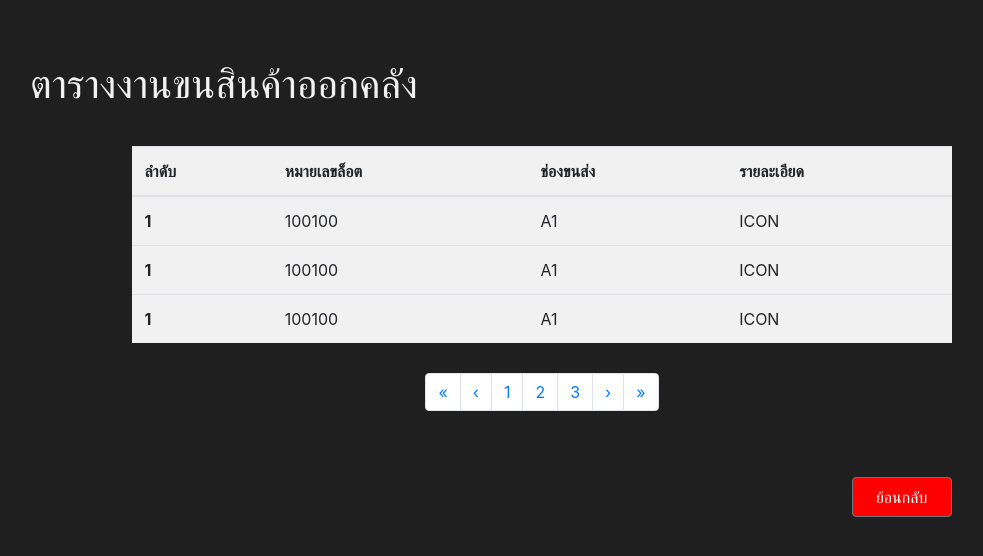
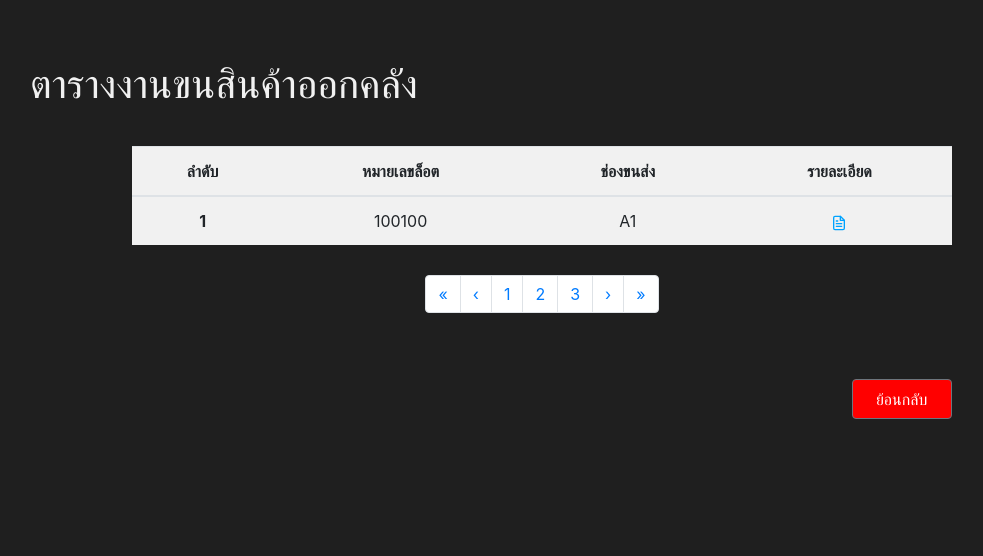
Before and after one commit to pounder-er/Pro-SE, a React (Create React App) app in the folder my-app/: page /Export in a window 1280 px wide. Shown: the top 556 px of the page, without its empty margins (98-1081 px from the left). Built offline with nearby package versions, Linux system fonts and the light colour scheme.

Commit message:
เพิ่มลิ้งค์หน้า กับการรับ Text
เพิ่มลิงค์หน้า ImportTable ExportTable

```diff
--- a/my-app/package.json
+++ b/my-app/package.json
@@ -10,7 +10,7 @@
     "bootstrap": "^4.6.0",
     "react": "^17.0.1",
     "react-dom": "^17.0.1",
-    "react-icons": "^4.1.0",
+    "react-icons": "^4.2.0",
     "react-pro-sidebar": "^0.5.0",
     "react-router-dom": "^5.2.0",
     "react-scripts": "4.0.2",
--- a/my-app/src/App.js
+++ b/my-app/src/App.js
@@ -3,6 +3,8 @@ import Main from './User/Stocking/Main'
 import Stock from './User/Stocking/Stock'
 import Import from './User/Stocking/Import'
 import Export from './User/Stocking/Export'
+import ImportTable from './User/Stocking/ImportTable'
+import ExportTable from './User/Stocking/ExportTable'
 
 import {BrowserRouter, Router, Route, Link, Redirect, Switch} from 'react-router-dom'
 
@@ -14,16 +16,11 @@ function App() {
         <Route exact path = '/' component = {Main}></Route>
         <Route path = '/Stock' component = {Stock}></Route>
         <Route path = '/Import' component = {Import}></Route>
+        <Route path = '/ImportTable' component = {ImportTable}></Route>
         <Route path = '/Export' component = {Export}></Route>
+        <Route path = '/ExportTable' component = {ExportTable}></Route>
 
       </Switch>
-
-      {/* <Route exact path = '/' component = {Main}></Route>
-      <Route path = '/Stock' component = {Stock}></Route>
-      <Route path = '/Import' component = {Import}></Route>
-      <Route path = '/Export' component = {Export}></Route> */}
-
-     {/* Route use navigate to other page */}
 
     </div>
   );
--- a/my-app/src/User/Stocking/Export.js
+++ b/my-app/src/User/Stocking/Export.js
@@ -17,12 +17,19 @@ import {
 import 'bootstrap/dist/css/bootstrap.min.css';
 import 'react-pro-sidebar/dist/css/styles.css';
 
+import { FiFileText } from 'react-icons/fi'
+
 class Export extends React.Component{
     constructor(props){
         super(props)
         this.state = {
 
         }
+    }
+
+    exportTable =()=> {
+        this.props.history.push("/ExportTable")
+        // console.log("hi")
     }
 
     render(){
@@ -36,7 +43,7 @@ class Export extends React.Component{
 
                             {/* -------------------------- This is header for table  --------------------------*/}
                             <thead>
-                                <tr>
+                                <tr style ={{textAlign:'center'}}>
                                     <th>ลำดับ</th>
                                     <th>หมายเลขล็อต</th>
                                     <th>ช่องขนส่ง</th>
@@ -46,27 +53,16 @@ class Export extends React.Component{
 
                             {/* -------------------------- This is dataFrom for table that should render --------------------------*/}
                             {/* Example */}
-                            <tbody style = {{justifyContent:'center'}}>
-                                <tr>
+                            <tbody>
+                                <tr style ={{textAlign:'center'}}>
                                     <th scope="row">1</th>
                                     <td>100100</td>
                                     <td>A1</td>
-                                    <td>ICON</td>
+                                    <td onClick = {this.exportTable}>
+                                        <FiFileText style = {{color:"#00A3FF"}}/>
+                                    </td>
                                 </tr>
 
-                                <tr>
-                                    <th scope="row">1</th>
-                                    <td>100100</td>
-                                    <td>A1</td>
-                                    <td>ICON</td>
-                                </tr>
-
-                                <tr>
-                                    <th scope="row">1</th>
-                                    <td>100100</td>
-                                    <td>A1</td>
-                                    <td>ICON</td>
-                                </tr>
                             </tbody>
                     </Table>
 
--- a/my-app/src/User/Stocking/ExportTable.js
+++ b/my-app/src/User/Stocking/ExportTable.js
@@ -41,7 +41,7 @@ class ExportTable extends React.Component{
 
                             {/* -------------------------- This is header for table  --------------------------*/}
                             <thead>
-                                <tr>
+                                <tr style ={{textAlign:'center'}}>
                                     <th>ลำดับ</th>
                                     <th>รหัสสินค้า</th>
                                     <th>เก่า/ใหม่</th>
@@ -55,7 +55,7 @@ class ExportTable extends React.Component{
                             {/* -------------------------- This is datafrom for table  --------------------------*/}
                             {/* Example */}
                             <tbody>
-                                <tr>
+                                <tr style ={{textAlign:'center'}}>
                                     <th scope="row">1</th>
                                     <td>11323</td>
                                     <td>ใหม่</td>
@@ -63,8 +63,11 @@ class ExportTable extends React.Component{
                                     <td>ข้าวหอมมะลิ ตราสส</td>
                                     <td>5</td>
                                     <td>20</td>
-                                    <td>CHECK ICON</td>
-
+                                    <td>
+                                        <InputGroup>
+                                            <Input addon type="checkbox" style = {{width:20,height:20}} />
+                                        </InputGroup>
+                                    </td>
                                 </tr>
                             </tbody>
                     </Table>
--- a/my-app/src/User/Stocking/Import.js
+++ b/my-app/src/User/Stocking/Import.js
@@ -17,12 +17,20 @@ import {
 import 'bootstrap/dist/css/bootstrap.min.css';
 import 'react-pro-sidebar/dist/css/styles.css';
 
+import { FiFileText } from 'react-icons/fi'
+
+
 class Import extends React.Component{
     constructor(props){
         super(props)
         this.state = {
 
         }
+    }
+
+    importTable =()=> {
+        this.props.history.push("/ImportTable")
+        // console.log("hi")
     }
 
     render(){
@@ -36,7 +44,7 @@ class Import extends React.Component{
 
                             {/* -------------------------- This is header for table  --------------------------*/}
                             <thead>
-                                <tr>
+                                <tr style ={{textAlign:'center'}}>
                                     <th>ลำดับ</th>
                                     <th>หมายเลขล็อต</th>
                                     <th>ช่องขนส่ง</th>
@@ -47,26 +55,16 @@ class Import extends React.Component{
                             {/* -------------------------- This is dataFrom for table that should render --------------------------*/}
                             {/* Example */}
                             <tbody style = {{justifyContent:'center'}}>
-                                <tr>
+
+                                <tr style ={{textAlign:'center'}}>
                                     <th scope="row">1</th>
                                     <td>100100</td>
                                     <td>A1</td>
-                                    <td>ICON</td>
+                                    <td onClick = {this.importTable}>
+                                        <FiFileText style = {{color:"#00A3FF"}}/>
+                                    </td>
                                 </tr>
 
-                                <tr>
-                                    <th scope="row">1</th>
-                                    <td>100100</td>
-                                    <td>A1</td>
-                                    <td>ICON</td>
-                                </tr>
-
-                                <tr>
-                                    <th scope="row">1</th>
-                                    <td>100100</td>
-                                    <td>A1</td>
-                                    <td>ICON</td>
-                                </tr>
                             </tbody>
                     </Table>
 
--- a/my-app/src/User/Stocking/ImportTable.js
+++ b/my-app/src/User/Stocking/ImportTable.js
@@ -76,7 +76,11 @@ class ImportTable extends React.Component{
 
                                     <td>5</td>
                                     <td>20</td>
-                                    <td>CHECK ICON</td>
+                                    <td>
+                                        <InputGroup>
+                                            <Input addon type="checkbox" style = {{width:20,height:20}} />
+                                        </InputGroup>
+                                    </td>
 
                                 </tr>
                             </tbody>
--- a/my-app/src/User/Stocking/Main.js
+++ b/my-app/src/User/Stocking/Main.js
@@ -26,7 +26,7 @@ class Main extends React.Component {
     constructor(props) {
         super(props)
         this.state = {
-            data: "King"
+            data: new Date
         }
     }
 
@@ -66,7 +66,7 @@ class Main extends React.Component {
                     <body className="BodyMain">
                         <Link to = {{
                             pathname: "/Stock",
-                            data: this.state.data}}
+                            data: this.state.data.toLocaleTimeString()}}
 
                             style = {{width:'100%', height:'100%'}}>
 
@@ -81,7 +81,7 @@ class Main extends React.Component {
                     <body className="BodyMain">
                         <Link to = {{
                             pathname: "/Import",
-                            data: this.state.data}}
+                            data: this.state.data.toLocaleTimeString()}}
 
                             style = {{width:'100%', height:'100%'}}>
 
@@ -96,7 +96,7 @@ class Main extends React.Component {
                     <body className="BodyMain">
                         <Link to = {{
                             pathname: "/Export",
-                            data: this.state.data}}
+                            data: this.state.data.toLocaleTimeString()}}
 
                             style = {{width:'100%', height:'100%'}}>
 
```
Also changed, not shown: my-app/src/User/Stocking/Stock.js (+14 -6 lines), 1 other file (tests, documents, lock files or other folders).
